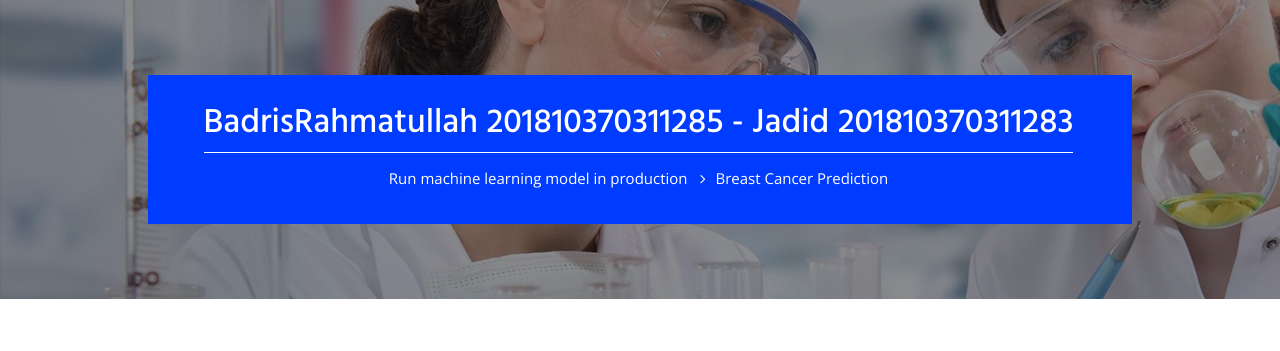
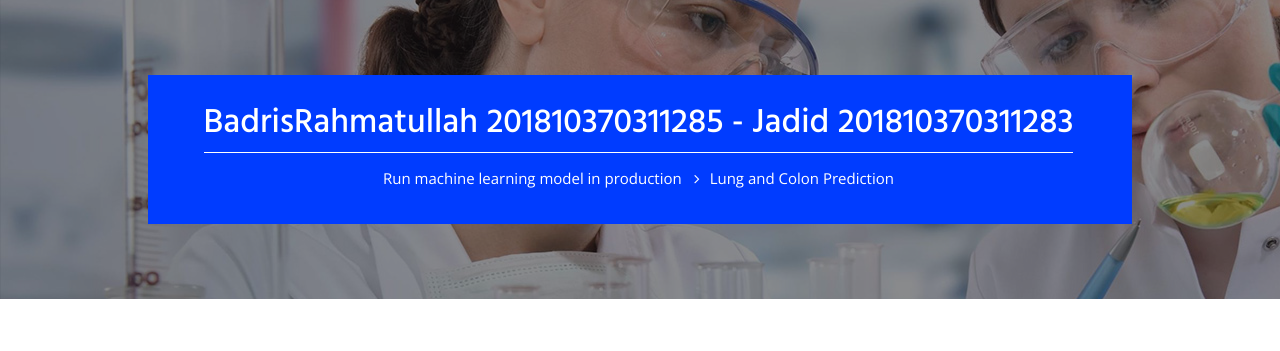
Before and after one commit to BadrisRahmatullah/breastcancer-image, a Flask app: page / in a window 1280 px wide. Shown: the top 351 px of the page. Run offline with Flask 2, Linux system fonts and the light colour scheme; some libraries are stand-ins or nearby versions; some web fonts are replaced.

Commit message:
Update select.html

```diff
--- a/templates/select.html
+++ b/templates/select.html
@@ -8,7 +8,7 @@
             <div class="title">BadrisRahmatullah 201810370311285 - Jadid 201810370311283 </div>
             <ul class="bread-crumb">
                 <li>Run machine learning model in production</li>
-                <li>Breast Cancer Prediction</li>
+                <li>Lung and Colon Prediction</li>
             </ul>
         </div>
     </div>
```
